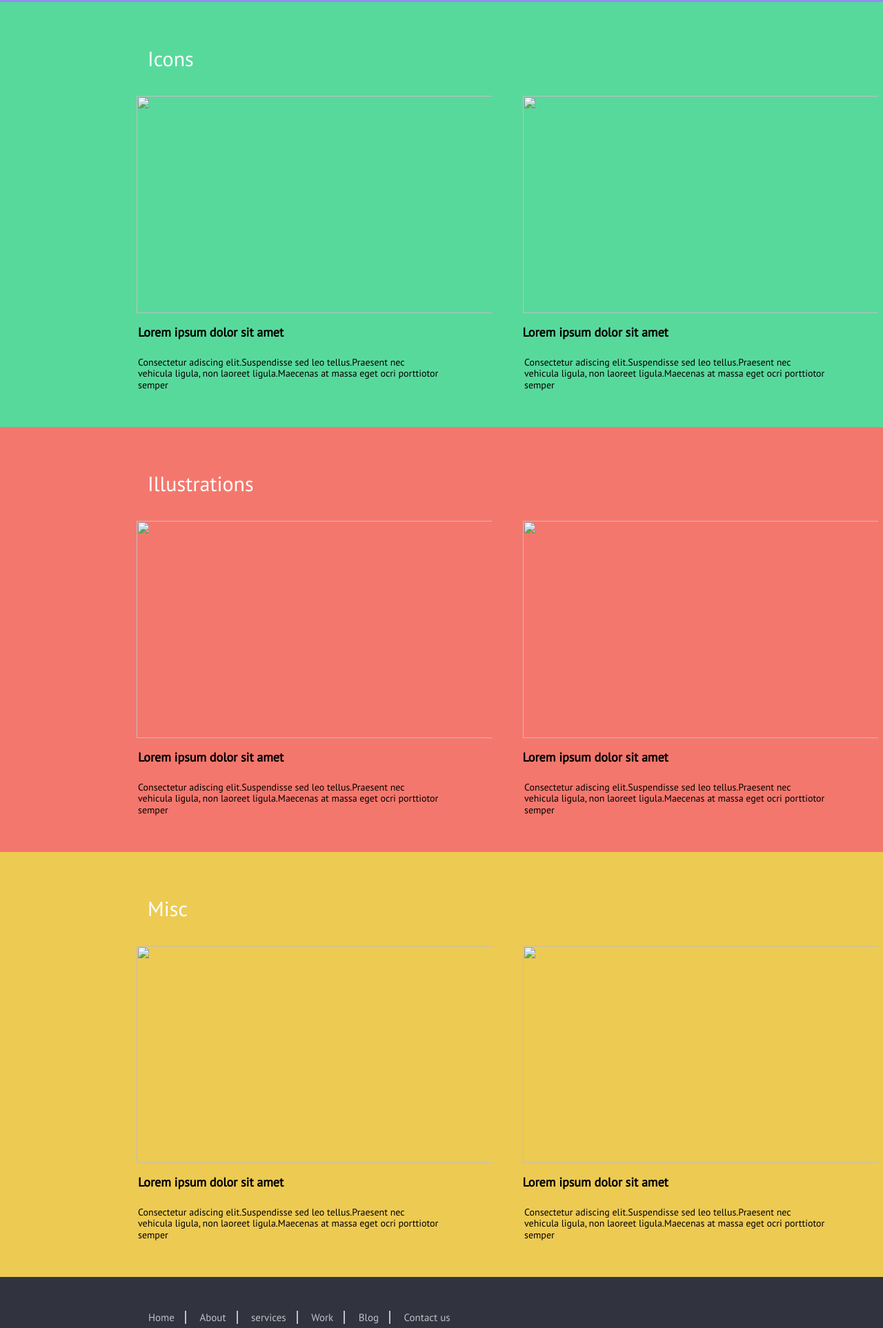
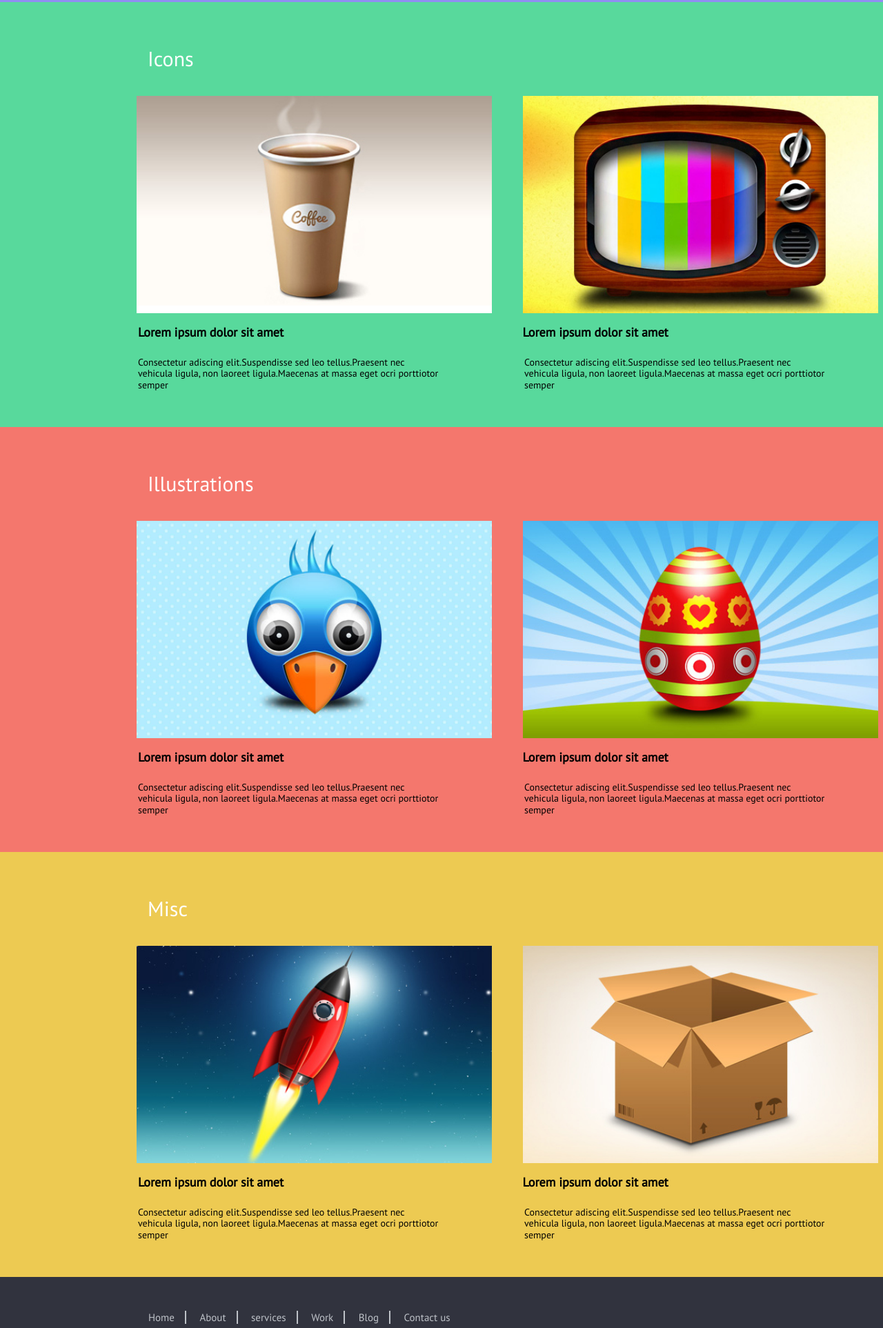
Before and after one commit to CalvoSosaAbnerIsai/BlueBox, a plain HTML site: page index.html in a window 1280 px wide. Shown: the part 823-2748 px from the top of the page at 69% size. Drawn offline with nearby package versions, Linux system fonts and the light colour scheme; files whose address does not match are found by name.

Commit message:
Update index.html

```diff
--- a/index.html
+++ b/index.html
@@ -6,6 +6,7 @@
 			<link rel="shortcut icon" href="https://pm1.narvii.com/6568/d3ab4e8916e68edcc9e2d59e81b9756d259c948c_hq.jpg" />
 			<link rel="stylesheet" href="https://stackpath.bootstrapcdn.com/bootstrap/4.3.1/css/bootstrap.min.css">
 			<link href="https://fonts.googleapis.com/css?family=PT+Sans&display=swap" rel="stylesheet">
+			<link rel="stylesheet" type="text/css" href="css\fonts.css">
 			<link rel="stylesheet" type="text/css" href="css\Tare1.css">
 			<meta name="viewport" content="width=device-width, user-scalable=no, initial-scale=1.0, maximum-scale=1.0, minimum-scale=1.0">
 		</head>
@@ -14,7 +15,7 @@
 			<!--Primer cuadro-->
 		<div id="header-top">
 			<div class="row">
-			<div id="logo" class="col-sm-3"><img src="BlueBlox\logo.jpg" alt="logo tipo Bluebox"></div>
+			<div id="logo" class="col-sm-3"><img src="img\logo.jpg" alt="logo tipo Bluebox"></div>
 				<div id="menu-header" class="col-sm-6">
 					<nav><ul>
 					<li><a href="#">ABOUT</a></li>
@@ -76,8 +77,8 @@
 					<div class="col-sm-12">
 						<section id="Imagenes">
 					<div id="imag2" class="imag2">
-					<img src="BlueBlox\Sin título-5.jpg" width="555px" height="315px">
-					<img src="BlueBlox\Sin título-6.jpg" width="555px" height="315px">
+					<img src="img\Sin título-5.jpg" width="555px" height="315px">
+					<img src="img\Sin título-6.jpg" width="555px" height="315px">
 			</div></section></div>
 				<div class="col-sm-12">
 					<section id="Parrafo2">
@@ -98,8 +99,8 @@
 					<div class="col-sm-12">
 						<section id="Imagenes">
 					<div id="imag3" class="imag3">
-					<img src="BlueBlox\Sin título-7.jpg" width="555px" height="315px">
-					<img src="BlueBlox\Sin título-8.jpg" width="555px" height="315px">
+					<img src="img\Sin título-7.jpg" width="555px" height="315px">
+					<img src="img\Sin título-8.jpg" width="555px" height="315px">
 			</div></section></div>
 				<div class="col-sm-12">
 					<section id="Parrafo3">
@@ -120,8 +121,8 @@
 					<div class="col-sm-12">
 						<section id="Imagenes">
 					<div id="imag4" class="imag4">
-					<img src="BlueBlox\Sin título-9.jpg" width="555px" height="315px">
-					<img src="BlueBlox\Sin título-10.jpg" width="555px" height="315px">
+					<img src="img\Sin título-9.jpg" width="555px" height="315px">
+					<img src="img\Sin título-10.jpg" width="555px" height="315px">
 			</div></section></div>
 				<div class="col-sm-12">
 					<section id="Parrafo4">
```
